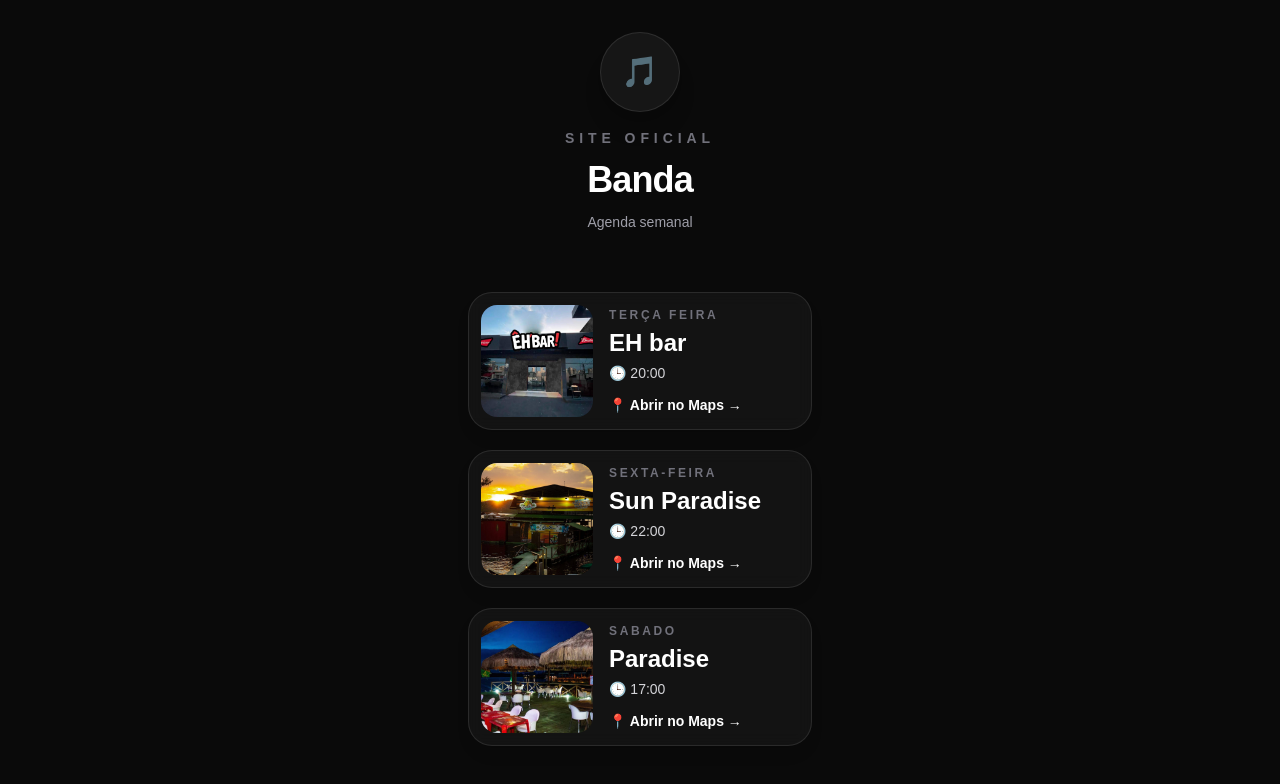
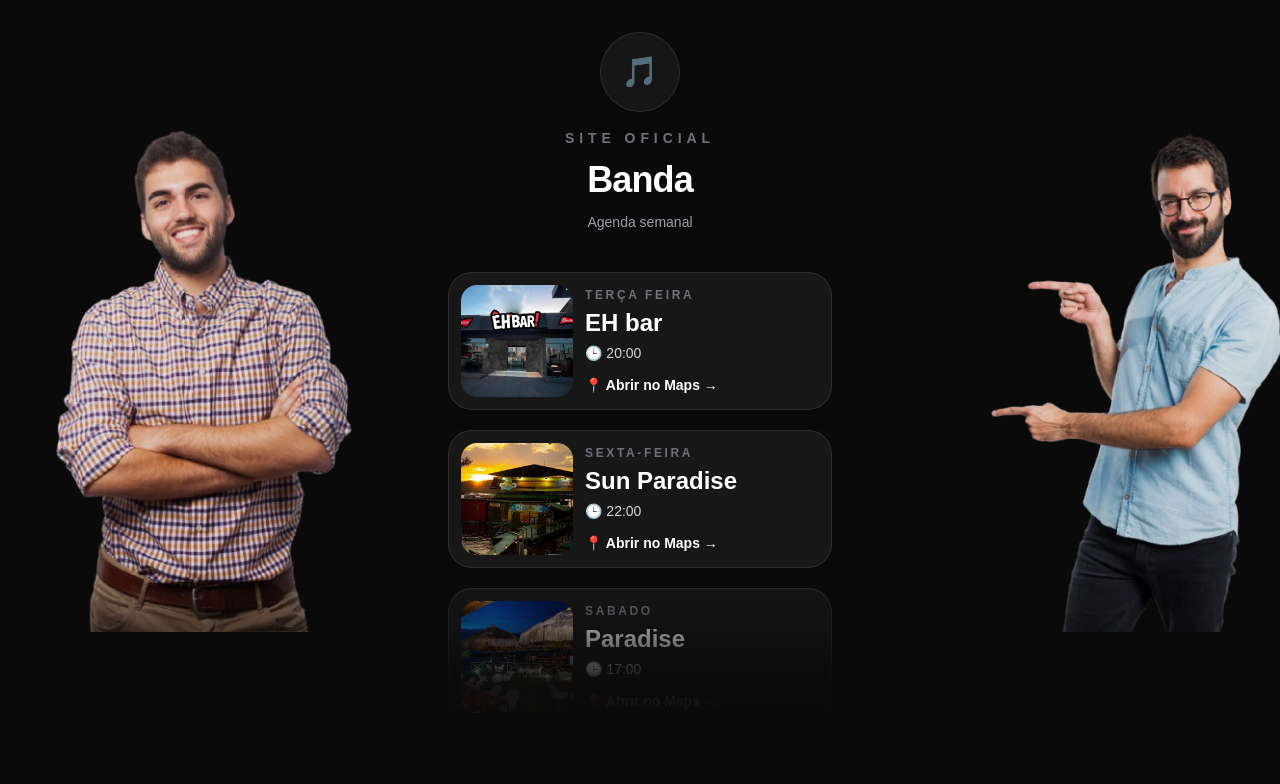
Before and after one commit to Gusttav0k/music-agenda-platform, a Next.js app: page / in a window 1280 px wide. Shown: the top 784 px of the page. Built offline with nearby package versions, Linux system fonts and the light colour scheme.

Commit message:
implementação de imagem

```diff
--- a/src/app/page.tsx
+++ b/src/app/page.tsx
@@ -1,16 +1,17 @@
 import AgendaCard from "@/components/agendacards";
-import Image from "next/image";
 import Header from "@/components/header";
+import Decorations from "@/components/Decoration";
 
 export default function Home() {
   return (
-    <main className="min-h-screen bg-neutral-950 px-4 py-8 text-white">
+    <main className="relative min-h-screen overflow-hidden bg-neutral-950 px-4 py-8 text-white">
+      <Decorations />
+      <div className="pointer-events-none fixed bottom-0 left-0 right-0 z-[11] h-56 bg-gradient-to-t from-neutral-950 via-neutral-950/95 to-transparent" />
+
+      <section className="relative z-10 mx-auto w-full max-w-[340px] px-3 sm:max-w-sm sm:px-0">
         <Header />
-      <section className="relative z-10 mx-auto w-full max-w-sm px-5">
-
 
         <div className="mt-8 space-y-5">
-    <div className="mx-auto flex max-w-xs flex-col gap-1"></div>
           <AgendaCard
             dia="Terça feira"
             local="EH bar"
@@ -40,4 +41,5 @@
         </div>
       </section>
     </main>
-)}
+  );
+}
--- /dev/null
+++ b/src/components/Decoration.tsx
@@ -0,0 +1,34 @@
+"use client";
+
+import { motion, useScroll, useTransform } from "motion/react";
+
+export default function Decorations() {
+  const { scrollY } = useScroll();
+
+  const opacity = useTransform(scrollY, [0, 280], [0.9, 0]);
+  const y = useTransform(scrollY, [0, 280], [0, -40]);
+
+  return (
+    <div className="pointer-events-none fixed inset-0 z-0 overflow-hidden">
+      <motion.img
+        src="/imagem/cantor2.png"
+        alt=""
+        style={{ opacity, y }}
+        animate={{ y: [0, -12, 0] }}
+        transition={{ duration: 5, repeat: Infinity, ease: "easeInOut" }}
+        className="absolute -left-27 top-28 h-80 sm:-left-6 sm:h-[520px]"
+       />
+
+
+
+      <motion.img
+        src="/imagem/cantor1.png"
+        alt=""
+        style={{ opacity, y }}
+        animate={{ y: [0, -12, 0] }}
+        transition={{ duration: 5.5, repeat: Infinity, ease: "easeInOut" }}
+        className="absolute -right-15 top-28 h-80 sm:-right-6 sm:h-[520px]"
+      />
+    </div>
+  );
+}
--- /dev/null
+++ b/src/components/Hero.tsx
@@ -0,0 +1,34 @@
+"use client";
+
+import { motion } from "motion/react";
+
+export default function Hero() {
+  return (
+    <motion.section
+      initial={{ opacity: 0, y: -25 }}
+      animate={{ opacity: 1, y: 0 }}
+      transition={{ duration: 0.8 }}
+      className="mb-10 text-center"
+    >
+      <img
+        src="/images/logo.png"
+        alt="Logo da Banda"
+        className="mx-auto mb-6 h-28 w-28 rounded-full object-cover"
+      />
+
+      <p className="text-xs uppercase tracking-[0.4em] text-zinc-500">
+        Site Oficial
+      </p>
+
+      <h1 className="mt-3 text-4xl font-bold text-white">
+        Banda Meu Xodó
+      </h1>
+
+      <p className="mt-4 text-zinc-400">
+        Confira nossa agenda de apresentações desta semana.
+      </p>
+
+      <div className="mx-auto mt-8 h-px w-24 rounded-full bg-zinc-700" />
+    </motion.section>
+  );
+}
--- a/src/components/agendacards.tsx
+++ b/src/components/agendacards.tsx
@@ -39,7 +39,7 @@
         y: { duration: 0.8, delay, ease: "easeOut" },
         scale: { duration: 0.12 },
       }}
-      className="mx-auto flex w-full cursor-pointer gap-3 rounded-3xl border border-white/10 bg-white/[0.04] p-3 shadow-lg backdrop-blur transition hover:bg-white/[0.07] sm:gap-4"
+      className="mx-auto flex w-full cursor-pointer gap-3 rounded-3xl border border-white/10 bg-neutral-900 p-3 shadow-lg backdrop-blur"
     >
 
       <Image
```
Also changed, not shown: public/imagem/cantor1.png (added), public/imagem/cantor2.png (added). Lines whose indentation alone changed are shown as unchanged.
